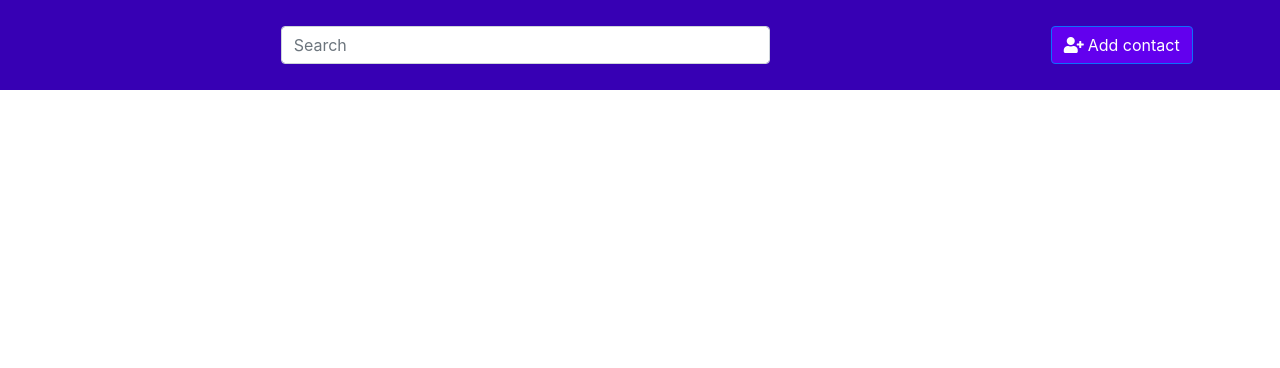
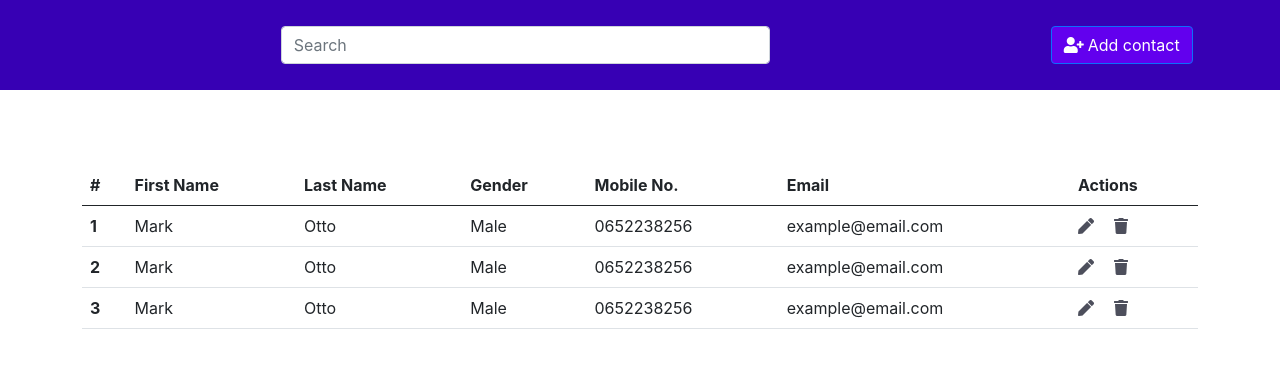
Before and after one commit to Youssef-O/contact-manager-reactjs, a React (Create React App) app: page / in a window 1280 px wide. Shown: the top 368 px of the page. Built offline with nearby package versions, Linux system fonts and the light colour scheme.

Commit message:
Table component implemeted

```diff
--- a/src/App.js
+++ b/src/App.js
@@ -1,10 +1,51 @@
 import './App.css';
 import Navbar from './components/Navbar';
+import Table from './components/Table';
 
 function App() {
   return (
     <div className="App">
       <Navbar/>
+      <Table>
+        <tr>
+          <th scope="row">1</th>
+          <td>Mark</td>
+          <td>Otto</td>
+          <td>Male</td>
+          <td>0652238256</td>
+          <td>example@email.com</td>
+          <td>
+              <a href=""><i class="fa fa-pen"/></a>
+              <a href=""><i class="fas fa-trash"/></a>
+          </td>
+        </tr>
+
+        <tr>
+          <th scope="row">2</th>
+          <td>Mark</td>
+          <td>Otto</td>
+          <td>Male</td>
+          <td>0652238256</td>
+          <td>example@email.com</td>
+          <td>
+              <a href=""><i class="fa fa-pen"/></a>
+              <a href=""><i class="fas fa-trash"/></a>
+          </td>
+        </tr>
+
+        <tr>
+          <th scope="row">3</th>
+          <td>Mark</td>
+          <td>Otto</td>
+          <td>Male</td>
+          <td>0652238256</td>
+          <td>example@email.com</td>
+          <td>
+              <a href=""><i class="fa fa-pen"/></a>
+              <a href=""><i class="fas fa-trash"/></a>
+          </td>
+        </tr>
+      </Table>
     </div>
   );
 }
--- a/src/components/Navbar.js
+++ b/src/components/Navbar.js
@@ -11,7 +11,7 @@ export class Navbar extends Component {
                     <div className="col-md-2 col-3 ms-auto">
                         <button type="button" className="btn btn-primary ">
                             <i className="fas fa-user-plus"></i>
-                            <label>Add contact</label>
+                            Add contact
                         </button>
                     </div>
                 </div>
--- /dev/null
+++ b/src/components/Table.js
@@ -0,0 +1,32 @@
+import React, { Component } from 'react'
+
+export class Table extends Component {
+    render() {
+        return (
+            <div class="container">
+                <div class="row">
+                    <div class="col">
+                        <table class="table">
+                            <thead>
+                            <tr>
+                                <th scope="col">#</th>
+                                <th scope="col">First Name</th>
+                                <th scope="col">Last Name</th>
+                                <th scope="col">Gender</th>
+                                <th scope="col">Mobile No.</th>
+                                <th scope="col">Email</th>
+                                <th scope="col">Actions</th>
+                            </tr>
+                            </thead>
+                            <tbody>
+                                {this.props.children}
+                            </tbody>
+                        </table>
+                    </div>
+                </div>
+            </div>
+        )
+    }
+}
+
+export default Table
```
